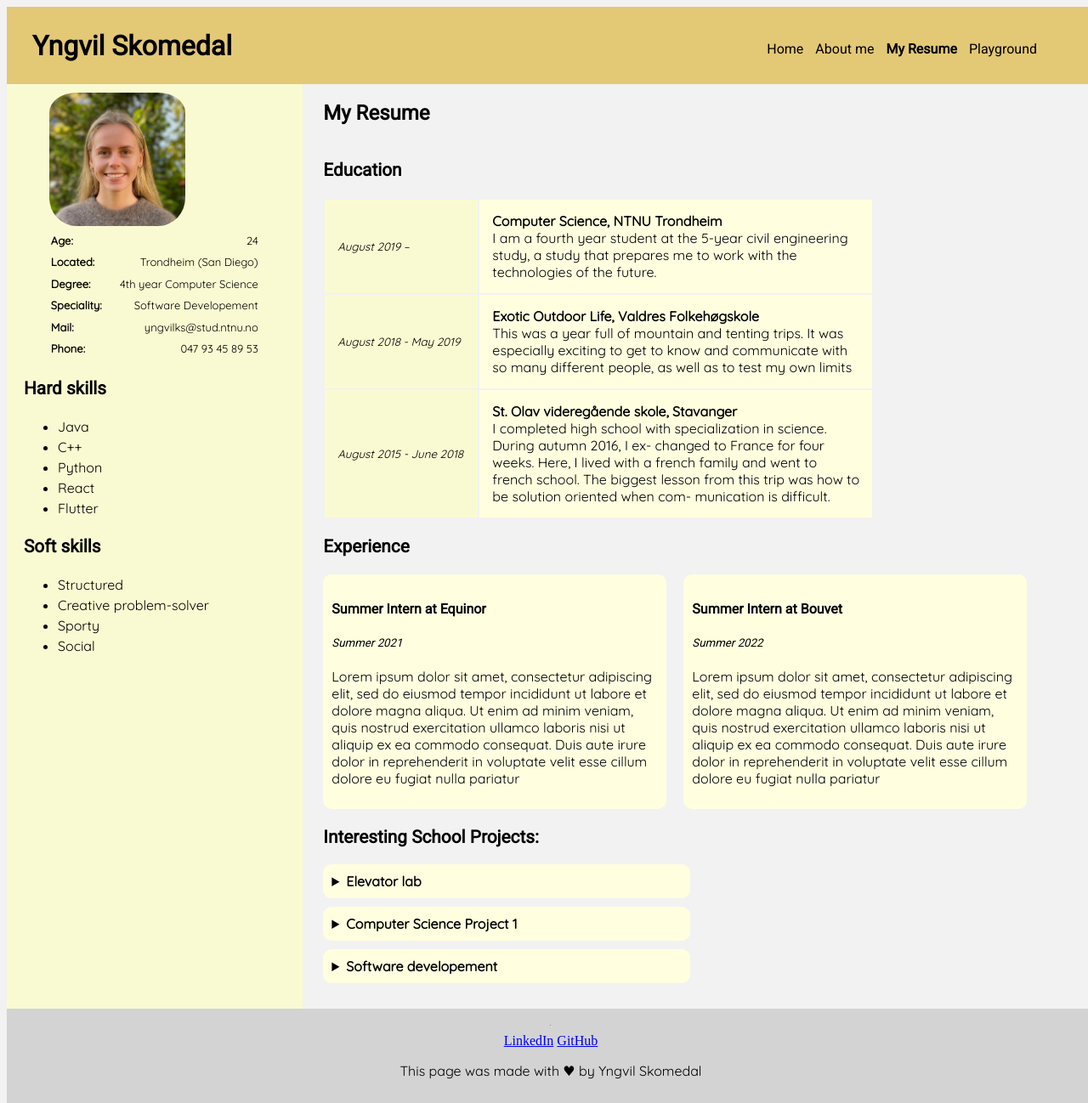
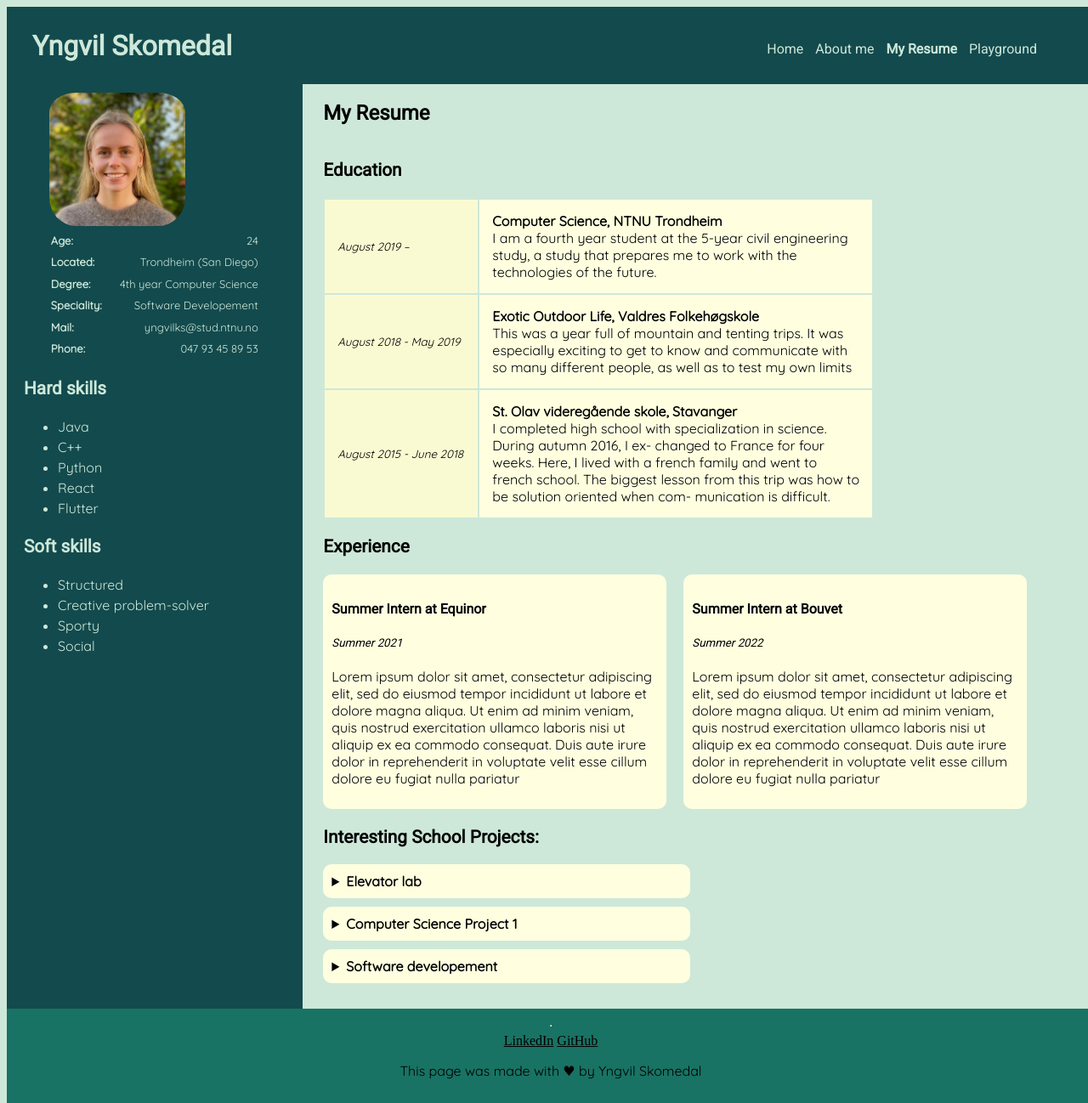
Before and after one commit to yngvilsk/cse134-hw5, a plain HTML site: page my-resume.html in a window 1280 px wide. Shown: the whole page at 85% size. Drawn offline with Linux system fonts and the light colour scheme.

Commit message:
responsive

```diff
--- a/style.css
+++ b/style.css
@@ -9,14 +9,14 @@ body {
         'head'
         'content'
         'foot';
-    background-color: #F2F2F2;
+    background-color: rgb(205, 232, 217);
     height: 100dvh; /* 100% of the vieport heigth */
     width: 100dvw; /* 100% of the vieport width */
 }
 
 /* Head row */
 header {
-    background-color: #E3C876;
+    background-color: rgb(19,74,77);
     grid-area: head;
     display: flex; /* Defines the element as a flexbox container */
     flex-direction: row; /* Specifies the direction that the items within the container flow. */
@@ -33,7 +33,7 @@ header {
 nav {
     order: 2;
     align-self: center; /* set the vertical alignment for an individual item */
-    margin-right: 30px;
+    margin-right: 30px
 }
 
 nav > ul li:not(:last-child) {
@@ -58,7 +58,7 @@ nav ul li{
 
 nav ul li a {
     text-decoration: none;
-    color: black;
+    color: rgb(205, 232, 217);
     font-family: 'Roboto', Helvetica, Arial, sans-serif;
 }
 
@@ -98,7 +98,7 @@ a:hover {
 #homepage-text {
     width: calc(30em * 0.9); /* The number you multiply with depends on what font it is, and how much a character takes up in a em square. */
     padding-right: 5px;
-    background-color: #e6d7ff;
+    background-color: rgb(205, 232, 217);
     border-radius: 10px;
     padding: 10px;
 }
@@ -107,9 +107,6 @@ a:hover {
     animation: wiggle 2s linear;
 }
 
-#homepage-pic picture {
-    border-radius: 10px;
-}
 
 /* Keyframe */
 @keyframes wiggle {
@@ -146,7 +143,11 @@ footer{
     flex-direction: column;
     justify-content: center; /* Determines the horizontal spacing of the items. */
     align-items: center;
-    background-color: #D3D3D3;
+    background-color: rgb(24, 115, 100);
+}
+
+footer a, p {
+    color: black;
 }
 
 /* Other styling */
@@ -160,6 +161,7 @@ p, li, summary {
 strong {
     font-weight: bold;
 }
+
 h1, h2, h3, h4, h5 {
     color: black;
     font-family: 'Roboto', Helvetica, Arial, sans-serif;
@@ -168,6 +170,7 @@ h1, h2, h3, h4, h5 {
 h1 {
     font-weight: bold;
     font-size: 2rem;
+    color: rgb(205, 232, 217);
 }
 
 h2 {
@@ -203,7 +206,7 @@ h5 {
 
 .resume-sidebar {
     grid-column: 1 / 2;
-    background-color: lightgoldenrodyellow;
+    background-color: rgb(19,74,77);
     display: flex;
     flex-direction: column;
     padding-left: 20px;
@@ -224,6 +227,7 @@ h5 {
     align-self: center;
     font-size: small;
     padding: 0;
+    color: rgb(205, 232, 217);
 }
 
 
@@ -237,6 +241,7 @@ h5 {
     padding: 0;
     font-weight: bold;
     line-height: 180%;
+    color: rgb(205, 232, 217);
 }
 
 .resume-details-value {
@@ -244,10 +249,16 @@ h5 {
     text-align: right;
     width: calc(2em * 7);
     line-height: 180%;
+    color: rgb(205, 232, 217);
 }
 
 #resume-skills li {
     line-height: 150%;
+    color: rgb(205, 232, 217);
+}
+
+#resume-skills h3 {
+    color: rgb(205, 232, 217);
 }
 
 
@@ -373,17 +384,6 @@ summary {
 
     }
 
-/*
-    .resume-sidebar {
-        display: flex;
-        flex-direction: row;
-        justify-content: space-between;
-        flex-flow: row wrap;
-        justify-content: center;
-
-    }
-    */
-
     #resume-details {
         display: flex;
         flex-direction: row;
@@ -430,17 +430,6 @@ summary {
 
     }
 
-/*
-    .resume-sidebar {
-        display: flex;
-        flex-direction: row;
-        justify-content: space-between;
-        flex-flow: row wrap;
-        justify-content: center;
-
-    }
-    */
-
     #resume-details {
         display: flex;
         flex-direction: row;
```
Also changed, not shown: index.html (+0 -1 lines).
